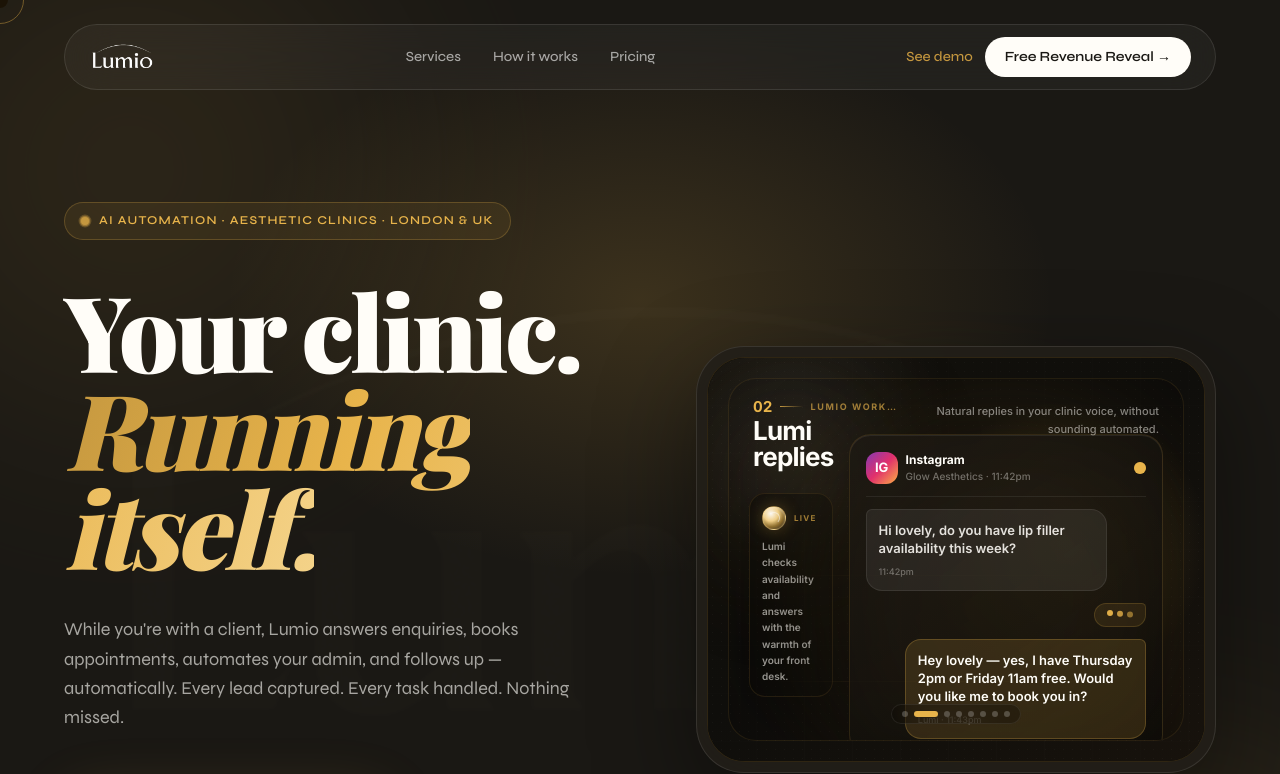
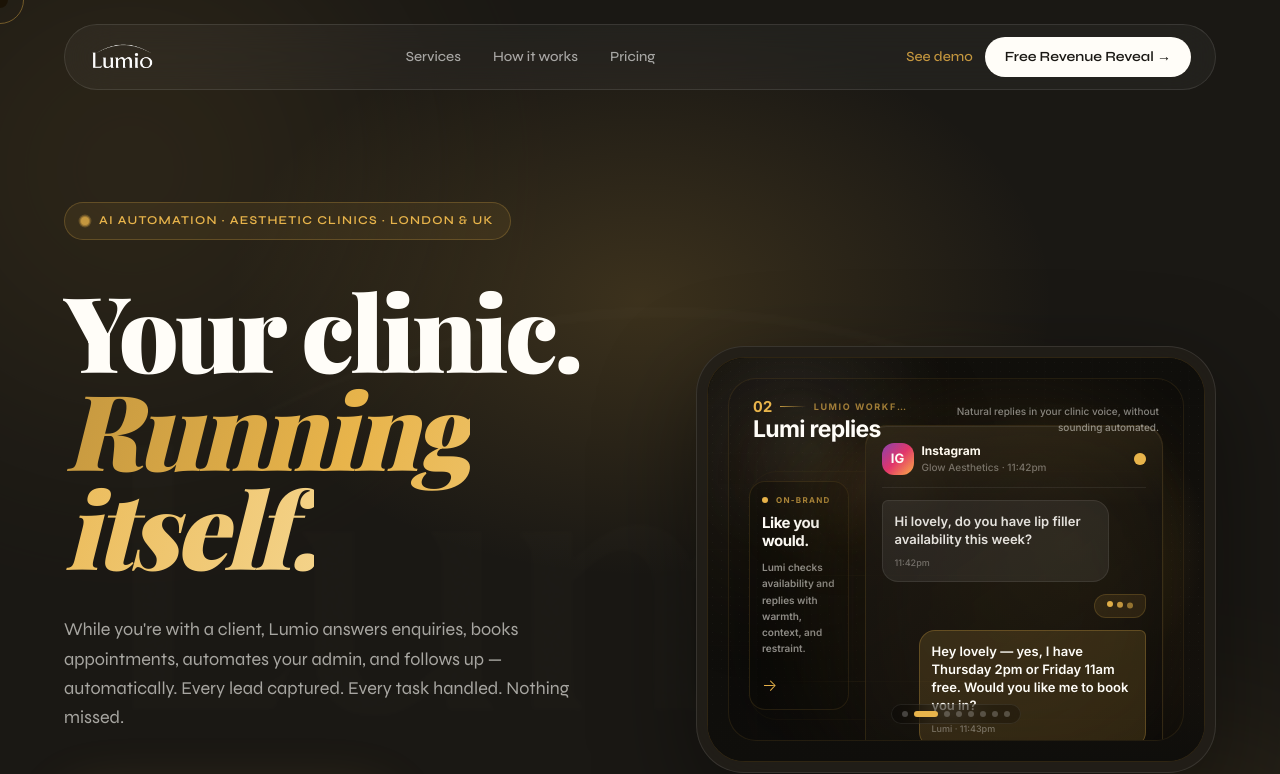
Before and after one commit to theplugluke99-debug/Lumio, a Next.js app: page / in a window 1280 px wide. Shown: the top 774 px of the page. Built offline with nearby package versions, Linux system fonts and the light colour scheme.

Commit message:
Push Lumio hero film closer to storyboard

```diff
--- a/components/Hero.tsx
+++ b/components/Hero.tsx
@@ -25,7 +25,7 @@
         style={{ background: 'radial-gradient(ellipse, rgba(196,151,63,.55) 0%, transparent 70%)' }}
       />
       <div className="overflow-hidden rounded-[2rem] md:rounded-[3rem] border border-white/10 bg-[#211E19]/88 p-2.5 shadow-[0_34px_100px_rgba(0,0,0,.42)] backdrop-blur-2xl">
-        <div className="relative aspect-[16/13] overflow-hidden rounded-[1.55rem] md:rounded-[2.35rem] border border-[#C4973F]/20 bg-[#0A0907]">
+        <div className="relative aspect-[4/5] overflow-hidden rounded-[1.55rem] border border-[#C4973F]/20 bg-[#0A0907] sm:aspect-[16/13] md:rounded-[2.35rem]">
           <LumioProductFilm />
         </div>
       </div>
--- a/components/LumioProductFilm.tsx
+++ b/components/LumioProductFilm.tsx
@@ -16,7 +16,7 @@
   {
     number: '01',
     title: 'New enquiry',
-    support: 'After-hours Instagram DMs are captured the moment they arrive.',
+    support: 'While you sleep, Lumi captures the lead and understands what they need.',
   },
   {
     number: '02',
@@ -45,7 +45,7 @@
   },
   {
     number: '07',
-    title: 'Live dashboard',
+    title: 'Dashboard close-up',
     support: 'Every lead, booking, automation, and recovery visible in one place.',
   },
   {
@@ -141,7 +141,7 @@
       <div className="absolute inset-0 opacity-[0.055] [background-image:radial-gradient(rgba(255,253,248,0.56)_0.55px,transparent_0.7px)] [background-size:9px_9px]" />
       <div
         className={`absolute left-[-10%] top-[2%] h-[62%] w-[52%] rounded-full blur-3xl transition-opacity duration-700 ${
-          sceneIndex === 0 || sceneIndex === 1 ? 'opacity-45' : 'opacity-18'
+          sceneIndex === 0 || sceneIndex === 1 ? 'opacity-60' : 'opacity-18'
         }`}
         style={{
           background: humanAssets
@@ -149,9 +149,19 @@
             : 'radial-gradient(circle at 52% 42%, rgba(255,220,162,0.18), rgba(108,70,38,0.18) 42%, transparent 70%)',
         }}
       />
-      <div className="absolute left-[4%] top-[13%] hidden h-[38%] w-[25%] rounded-[45%] bg-[#F3D7AA]/[0.045] blur-2xl sm:block" />
-      <GoldWaves reducedMotion={reducedMotion} className="absolute inset-x-[-24%] bottom-[5%] h-[34%] opacity-80" />
-      <GoldWaves reducedMotion={reducedMotion} className="absolute inset-x-[-36%] bottom-[-11%] h-[30%] opacity-45" secondary />
+      <div
+        className={`absolute left-[3%] top-[10%] hidden h-[46%] w-[30%] rounded-[48%] bg-[radial-gradient(circle_at_58%_28%,rgba(255,225,178,0.16),rgba(112,74,42,0.14)_36%,transparent_68%)] blur-[10px] transition-opacity duration-700 sm:block ${
+          sceneIndex === 0 ? 'opacity-80' : 'opacity-20'
+        }`}
+      />
+      <div
+        className={`absolute left-[18%] top-[18%] hidden h-[19%] w-[11%] -rotate-12 rounded-full bg-[#130f0b] blur-[5px] transition-opacity duration-700 sm:block ${
+          sceneIndex === 0 ? 'opacity-65' : 'opacity-0'
+        }`}
+      />
+      <GoldWaves reducedMotion={reducedMotion} className="absolute inset-x-[-24%] bottom-[5%] h-[34%] opacity-90" />
+      <GoldWaves reducedMotion={reducedMotion} className="absolute inset-x-[-36%] bottom-[-11%] h-[30%] opacity-52" secondary />
+      <div className="absolute inset-x-0 bottom-0 h-[34%] bg-gradient-to-t from-[#0F0E0B] via-[#0F0E0B]/42 to-transparent" />
     </div>
   );
 }
@@ -222,13 +232,13 @@
             <span className="h-px w-7 bg-gradient-to-r from-[#E8B44B]/80 to-transparent" />
             <span className="truncate text-[8px] font-bold uppercase tracking-[0.18em] text-[#E8B44B]/65 sm:text-[9px]">Lumio workflow</span>
           </div>
-          <h2 className="text-[20px] font-black leading-[1.02] tracking-[-0.03em] text-[#FFFDF8] sm:text-[26px]">{scene.title}</h2>
+          <h2 className="text-[19px] font-black leading-[1.02] tracking-[-0.03em] text-[#FFFDF8] sm:text-[23px]">{scene.title}</h2>
         </motion.div>
       </AnimatePresence>
       <AnimatePresence mode="popLayout" initial={false}>
         <motion.p
           key={scene.support}
-          className="hidden max-w-[250px] pt-1 text-right text-[11px] font-medium leading-relaxed text-[#faf7f2]/50 sm:block"
+          className="hidden max-w-[235px] pt-1 text-right text-[10px] font-medium leading-relaxed text-[#faf7f2]/50 sm:block"
           initial={{ opacity: 0, y: 8 }}
           animate={{ opacity: 1, y: 0 }}
           exit={{ opacity: 0, y: -8 }}
@@ -250,6 +260,7 @@
         transition={{ duration: 4.5, repeat: reducedMotion ? 0 : Infinity, repeatType: 'mirror', ease: 'easeInOut' }}
       />
       <div className="absolute inset-x-[7%] bottom-[15%] h-px bg-gradient-to-r from-transparent via-[#E8B44B]/16 to-transparent" />
+      <div className="absolute inset-0 rounded-[1.15rem] border border-[#C4973F]/[0.045] sm:rounded-[1.75rem]" />
     </>
   );
 }
@@ -280,21 +291,26 @@
 
 function FilmLayout({ children, aside }: { children: ReactNode; aside?: ReactNode }) {
   return (
-    <div className="grid h-full min-h-0 items-center gap-3 sm:grid-cols-[0.42fr_1.58fr] sm:gap-4">
+    <div className="grid h-full min-h-0 items-center gap-3 sm:grid-cols-[0.5fr_1.5fr] sm:gap-4">
       <div className="hidden min-w-0 sm:block">{aside}</div>
       <div className="min-h-0 min-w-0">{children}</div>
     </div>
   );
 }
 
-function MiniBenefit({ children }: { children: ReactNode }) {
+function StoryAside({ eyebrow = 'automation', title, children }: { eyebrow?: string; title: string; children: ReactNode }) {
   return (
-    <div className="rounded-2xl border border-[#C4973F]/14 bg-[#0b0a08]/42 p-3 shadow-[0_18px_60px_rgba(0,0,0,0.28)] backdrop-blur-xl">
+    <div className="relative rounded-2xl border border-[#C4973F]/14 bg-[#0b0a08]/34 p-3 shadow-[0_18px_60px_rgba(0,0,0,0.24)] backdrop-blur-xl">
+      <div className="absolute -right-8 -top-8 h-20 w-20 rounded-full bg-[#E8B44B]/10 blur-2xl" />
+      <div className="relative">
         <div className="mb-2 flex items-center gap-2">
-        <LumiLens size={24} />
-        <span className="text-[8px] font-black uppercase tracking-[0.16em] text-[#E8B44B]/72">live</span>
+          <span className="h-1.5 w-1.5 rounded-full bg-[#E8B44B]" />
+          <span className="text-[8px] font-black uppercase tracking-[0.16em] text-[#E8B44B]/72">{eyebrow}</span>
         </div>
-      <p className="text-[10px] font-semibold leading-relaxed text-[#FFFDF8]/58">{children}</p>
+        <h3 className="text-[15px] font-black leading-tight tracking-[-0.03em] text-[#FFFDF8]">{title}</h3>
+        <p className="mt-2 text-[10px] font-semibold leading-relaxed text-[#FFFDF8]/54">{children}</p>
+        <div className="mt-4 text-[16px] font-light text-[#E8B44B]">→</div>
+      </div>
     </div>
   );
 }
@@ -309,10 +325,20 @@
 
 function ConversationScene({ mode }: { mode: 'enquiry' | 'reply' }) {
   return (
-    <FilmLayout aside={<MiniBenefit>{mode === 'enquiry' ? 'A late enquiry becomes structured lead data before the clinic opens.' : 'Lumi checks availability and answers with the warmth of your front desk.'}</MiniBenefit>}>
-      <div className="relative mx-auto w-full max-w-[430px]">
+    <FilmLayout
+      aside={
+        <StoryAside eyebrow={mode === 'enquiry' ? '11:42pm' : 'on-brand'} title={mode === 'enquiry' ? 'While the clinic sleeps.' : 'Like you would.'}>
+          {mode === 'enquiry'
+            ? 'A late enquiry becomes structured lead data before the clinic opens.'
+            : 'Lumi checks availability and replies with warmth, context, and restraint.'}
+        </StoryAside>
+      }
+    >
+      <div className="relative mx-auto w-full max-w-[450px]">
         <div className="absolute -inset-5 rounded-full bg-[#E8B44B]/12 blur-3xl" />
+        <div className="absolute -left-8 top-4 hidden h-32 w-32 rounded-full bg-[radial-gradient(circle_at_55%_35%,rgba(255,225,180,0.18),rgba(72,44,25,0.2)_42%,transparent_72%)] blur-md sm:block" />
         <GlassPanel className="relative overflow-hidden p-3 sm:p-4">
+          <div className="absolute inset-x-0 top-0 h-20 bg-gradient-to-b from-[#E8B44B]/[0.08] to-transparent" />
           <div className="mb-3 flex items-center justify-between border-b border-white/7 pb-3">
             <div className="flex items-center gap-2">
               <div className="flex h-8 w-8 items-center justify-center rounded-xl bg-[linear-gradient(135deg,#833AB4,#E1306C,#FCAF45)] text-[13px] font-black text-white">IG</div>
@@ -338,6 +364,7 @@
                 </motion.div>
               </>
             ) : (
+              <div className="grid gap-2 sm:grid-cols-2">
                 <motion.div
                   className="flex items-center gap-2 rounded-xl border border-[#C4973F]/20 bg-[#C4973F]/10 px-3 py-2"
                   initial={{ opacity: 0, y: 8 }}
@@ -346,10 +373,22 @@
                 >
                   <LumiLens size={20} />
                   <div>
-                  <div className="text-[11px] font-black text-[#E8B44B]">Lead captured</div>
-                  <div className="text-[10px] text-[#FFFDF8]/42">Treatment intent: Lip filler · Priority: High</div>
+                    <div className="text-[10px] font-black text-[#E8B44B]">Lead captured</div>
+                    <div className="text-[9px] text-[#FFFDF8]/42">Lip filler · High intent</div>
                   </div>
                 </motion.div>
+                <motion.div
+                  className="rounded-xl border border-white/8 bg-white/[0.045] px-3 py-2"
+                  initial={{ opacity: 0, y: 8 }}
+                  animate={{ opacity: 1, y: 0 }}
+                  transition={{ delay: 0.72, duration: 0.45, ease }}
+                >
+                  <div className="text-[10px] font-black text-[#FFFDF8]/70">Matched workflow</div>
+                  <div className="mt-1 h-1.5 overflow-hidden rounded-full bg-white/8">
+                    <motion.div className="h-full rounded-full bg-[#E8B44B]" initial={{ width: 0 }} animate={{ width: '82%' }} transition={{ delay: 0.9, duration: 0.55, ease }} />
+                  </div>
+                </motion.div>
+              </div>
             )}
           </div>
         </GlassPanel>
@@ -400,8 +439,8 @@
   const items = ['Confirmation sent', 'Prep notes sent', 'Calendar updated'];
 
   return (
-    <FilmLayout aside={<MiniBenefit>The conversation resolves into a real appointment, with client care handled automatically.</MiniBenefit>}>
-      <div className="relative mx-auto w-full max-w-[440px]">
+    <FilmLayout aside={<StoryAside eyebrow="calendar" title="Slot secured.">The conversation resolves into a real appointment, with client care handled automatically.</StoryAside>}>
+      <div className="relative mx-auto w-full max-w-[460px]">
         <div className="absolute -inset-4 rounded-full bg-[#E8B44B]/12 blur-3xl" />
         <GlassPanel className="relative overflow-hidden p-4">
           <div className="mb-4 flex items-start justify-between">
@@ -424,6 +463,13 @@
                 <Tick delay={0.28 + index * 0.16} />
                 <span className="text-[12px] font-bold text-[#FFFDF8]/74">{item}</span>
               </motion.div>
+            ))}
+          </div>
+          <div className="mt-3 grid grid-cols-3 gap-2">
+            {['Thu 2pm', 'Fri 11am', 'Fri 3pm'].map((slot) => (
+              <div key={slot} className={`rounded-xl border px-2 py-2 text-center text-[10px] font-black ${slot === 'Fri 11am' ? 'border-[#E8B44B]/30 bg-[#C4973F]/14 text-[#E8B44B]' : 'border-white/8 bg-white/[0.035] text-[#FFFDF8]/34'}`}>
+                {slot}
+              </div>
             ))}
           </div>
         </GlassPanel>
@@ -556,7 +602,7 @@
   const avoids = ['Cheap', 'Discount', 'Pushy'];
 
   return (
-    <FilmLayout aside={<MiniBenefit>Lumi is trained on how your clinic actually speaks, including what never to say.</MiniBenefit>}>
+    <FilmLayout aside={<StoryAside eyebrow="training" title="Always on-brand.">Lumi is trained on how your clinic actually speaks, including what never to say.</StoryAside>}>
       <GlassPanel className="mx-auto w-full max-w-[440px] p-4">
         <div className="mb-4 flex items-center justify-between">
           <div>
@@ -618,15 +664,16 @@
   ];
 
   return (
-    <div className="relative mx-auto h-full w-full max-w-[660px]">
-      <GlassPanel className="h-full overflow-hidden">
+    <div className="relative mx-auto h-full w-full max-w-[690px]">
+      <div className="absolute -inset-3 rounded-[1.8rem] bg-[#E8B44B]/10 blur-2xl" />
+      <GlassPanel className="relative h-full overflow-hidden">
         <div className="flex h-full">
-          <aside className="hidden w-[112px] shrink-0 border-r border-white/8 bg-black/18 p-3 sm:block">
+          <aside className="hidden w-[118px] shrink-0 border-r border-white/8 bg-black/22 p-3 sm:block">
             <div className="mb-5">
               <Logo light width={64} />
             </div>
             {['Overview', 'Conversations', 'Bookings', 'Clients', 'Automation', 'Reports'].map((item, index) => (
-              <div key={item} className={`mb-1.5 rounded-lg px-2 py-1.5 text-[9px] font-bold ${index === 0 ? 'bg-[#C4973F]/14 text-[#E8B44B]' : 'text-[#FFFDF8]/38'}`}>
+              <div key={item} className={`mb-1.5 rounded-lg px-2 py-1.5 text-[8px] font-bold ${index === 0 ? 'bg-[#C4973F]/14 text-[#E8B44B]' : 'text-[#FFFDF8]/38'}`}>
                 {item}
               </div>
             ))}
@@ -648,13 +695,13 @@
                   animate={{ opacity: 1, y: 0 }}
                   transition={{ delay: index * 0.08, duration: 0.4, ease }}
                 >
-                  <div className="text-[16px] font-black tracking-[-0.03em] text-[#FFFDF8] sm:text-[18px]">{value}</div>
+                  <div className="text-[16px] font-black tracking-[-0.03em] text-[#FFFDF8] sm:text-[17px]">{value}</div>
                   <div className="mt-0.5 text-[9px] font-bold uppercase tracking-[0.12em] text-[#FFFDF8]/36">{label}</div>
                   <div className="mt-1 text-[9px] font-black text-[#E8B44B]/80">{delta}</div>
                 </motion.div>
               ))}
             </div>
-            <div className="mt-3 grid min-h-0 gap-2 sm:grid-cols-[1.05fr_0.95fr]">
+            <div className="mt-3 grid min-h-0 gap-2 sm:grid-cols-[1fr_1fr]">
               <div className="rounded-xl border border-white/8 bg-white/[0.04] p-3">
                 <div className="mb-2 text-[10px] font-black uppercase tracking-[0.15em] text-[#FFFDF8]/42">recent activity</div>
                 {['New Instagram enquiry', 'Appointment booked', 'No-show prevented', 'Review request sent'].map((item, index) => (
@@ -725,8 +772,8 @@
   ];
 
   return (
-    <FilmLayout aside={<MiniBenefit>Your clinic keeps moving while the team focuses on clients, care, and outcomes.</MiniBenefit>}>
-      <GlassPanel className="mx-auto w-full max-w-[440px] p-4">
+    <FilmLayout aside={<StoryAside eyebrow="payoff" title="Running itself.">Your clinic keeps moving while the team focuses on clients, care, and outcomes.</StoryAside>}>
+      <GlassPanel className="mx-auto w-full max-w-[450px] p-4">
         <div className="mb-4 rounded-2xl border border-[#E8B44B]/20 bg-[#C4973F]/10 p-4">
           <div className="text-[10px] font-black uppercase tracking-[0.18em] text-[#E8B44B]/72">recovered this month</div>
           <motion.div
```
Lines whose indentation alone changed are shown as unchanged.
